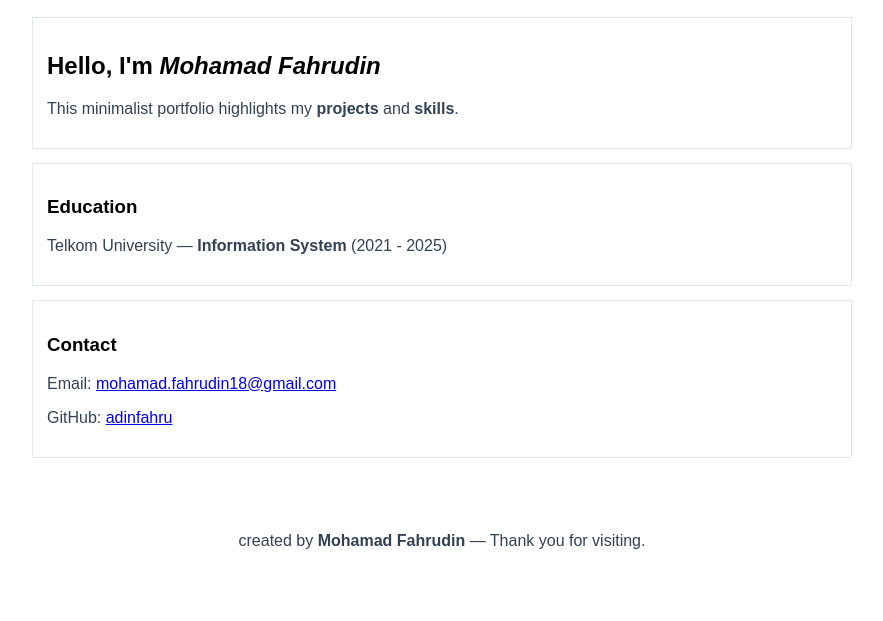
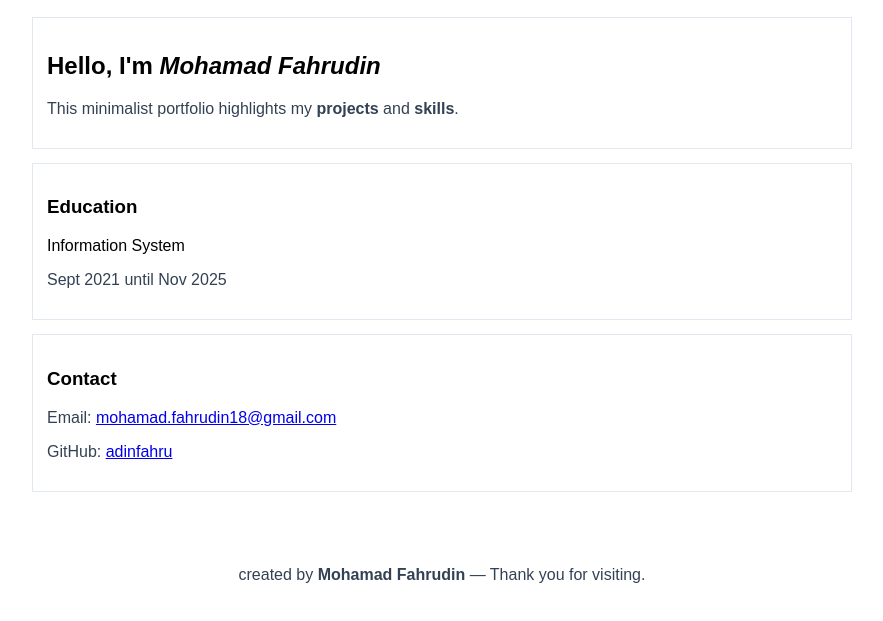
Before and after one commit to adinfahru/my-portofolio-project, a plain HTML site: page index.html in a window 1280 px wide. Shown: the part 113-734 px from the top of the page, without its empty margins (198-1081 px from the left). Drawn offline with Linux system fonts and the light colour scheme.

Commit message:
Refactor education section in index.html for improved clarity and structure

```diff
--- a/index.html
+++ b/index.html
@@ -27,7 +27,8 @@
         <section class="card">
             <article>
                 <h3>Education</h3>
-                <p>Telkom University — <strong>Information System</strong> (2021 - 2025)</p>
+                <Telkom University — <strong>Information System</strong>
+                <p><time datetime="2021-9">Sept 2021</time> until <time datetime="2025-11">Nov 2025</time></p>
             </article>
         </section>
 
```
